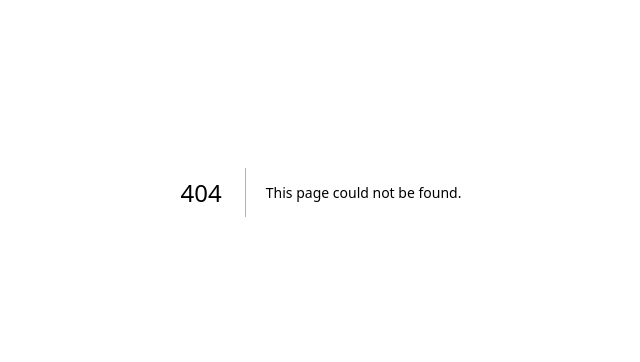
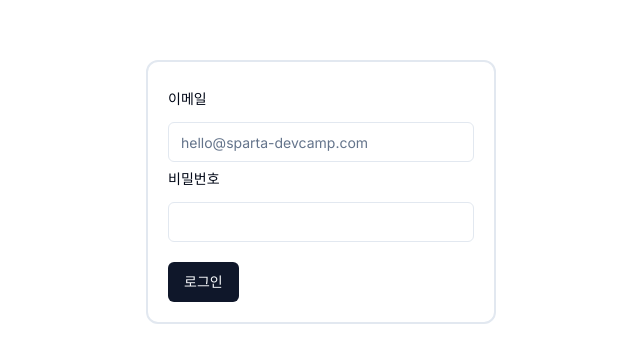
Before and after one commit to allone9425/devcamp, a Next.js app: page / in a window 1280 px wide. Before the commit this address had no page. Shown: the part 208-570 px from the top of the page, without its empty margins (319-959 px from the left). Built offline with nearby package versions, Linux system fonts and the light colour scheme.

Commit message:
feat : 기본적인 로그인 구현

```diff
--- /dev/null
+++ b/src/app/page.tsx
@@ -0,0 +1,84 @@
+"use client";
+
+import { Button } from "@/components/ui/button";
+import {
+  Form,
+  FormControl,
+  FormField,
+  FormItem,
+  FormLabel,
+  FormMessage,
+} from "@/components/ui/form";
+import { Input } from "@/components/ui/input";
+import { login } from "@/utils/login";
+import { zodResolver } from "@hookform/resolvers/zod";
+import { useState } from "react";
+import { useForm } from "react-hook-form";
+import { z } from "zod";
+const FormSchema = z.object({
+  email: z.string().email({
+    message: "올바른 이메일을 입력해주세요.",
+  }),
+  password: z.string().min(6, { message: "비밀번호는 6자 이상이어야 합니다." }),
+});
+
+export default function InputForm() {
+  const form = useForm<z.infer<typeof FormSchema>>({
+    resolver: zodResolver(FormSchema),
+    defaultValues: {
+      email: "",
+      password: "",
+    },
+  });
+
+  const [loginMessage, setLoginMessage] = useState("");
+
+  const onSubmit = async (data: z.infer<typeof FormSchema>) => {
+    const { email, password } = data;
+    const isSuccess = await login(email, password);
+    setLoginMessage(isSuccess ? "로그인 성공" : "로그인 실패");
+  };
+
+  return (
+    <div className="w-[350px]  p-[20px] absolute top-1/2 left-1/2 -translate-x-1/2 -translate-y-1/2 border-2 rounded-xl border-slate-200">
+      <Form {...form}>
+        <form
+          onSubmit={form.handleSubmit(onSubmit)}
+          className="w-full leading-8"
+        >
+          <FormField
+            control={form.control}
+            name="email"
+            render={({ field }) => (
+              <FormItem>
+                <FormLabel>이메일</FormLabel>
+                <FormControl>
+                  <Input placeholder="hello@sparta-devcamp.com" {...field} />
+                </FormControl>
+                <FormMessage />
+              </FormItem>
+            )}
+          />
+          <FormField
+            control={form.control}
+            name="password"
+            render={({ field }) => (
+              <FormItem>
+                <FormLabel>비밀번호</FormLabel>
+                <FormControl>
+                  <Input type="password" {...field} />
+                </FormControl>
+
+                <FormMessage />
+              </FormItem>
+            )}
+          />
+          <Button className="mt-[20px]" type="submit">
+            로그인
+          </Button>
+          {loginMessage && <p>{loginMessage}</p>}
+        </form>
+      </Form>
+    </div>
+  );
+}
--- /dev/null
+++ b/src/utils/login.ts
@@ -0,0 +1,9 @@
+export async function login(email: string, password: string): Promise<boolean> {
+  const response = await fetch("http://localhost:4000/accounts");
+  const accounts = await response.json();
+
+  const account = accounts.find(
+    (acc: any) => acc.email === email && acc.password === password
+  );
+  return Boolean(account);
+}
```
